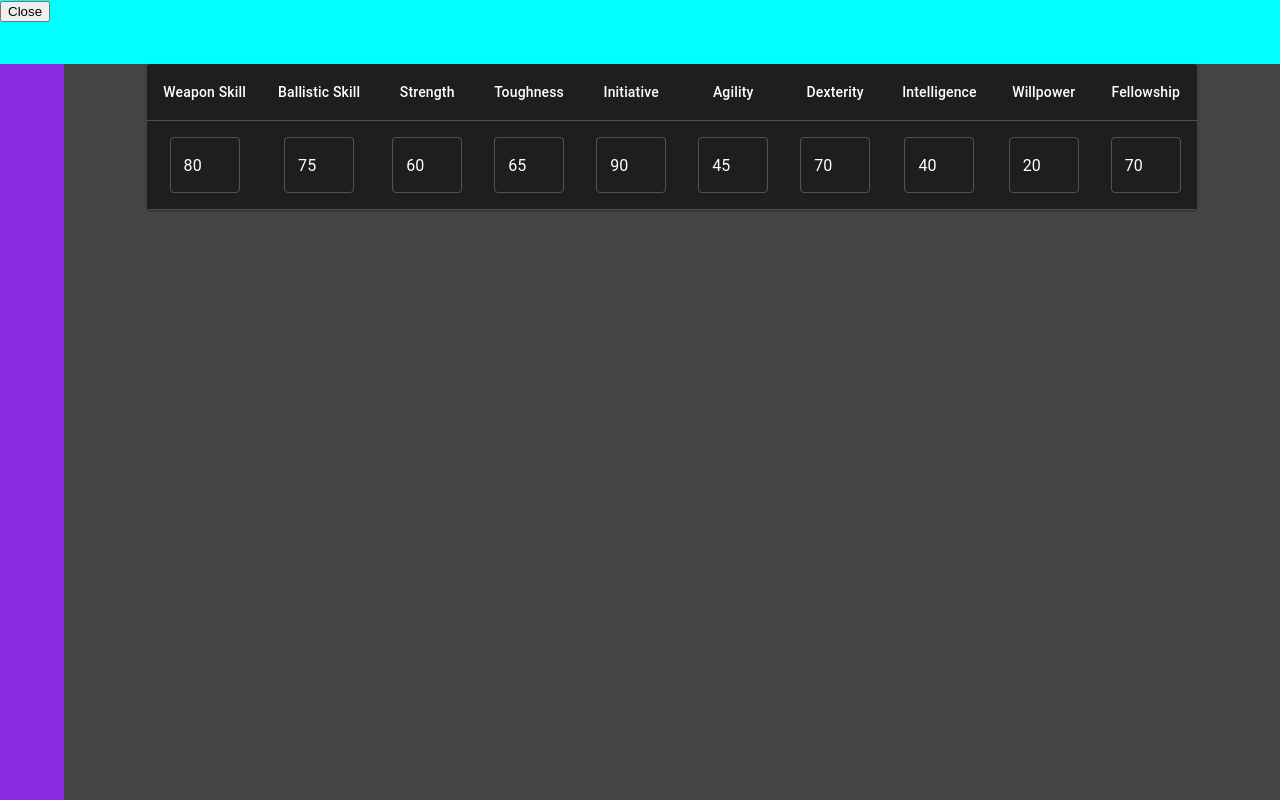
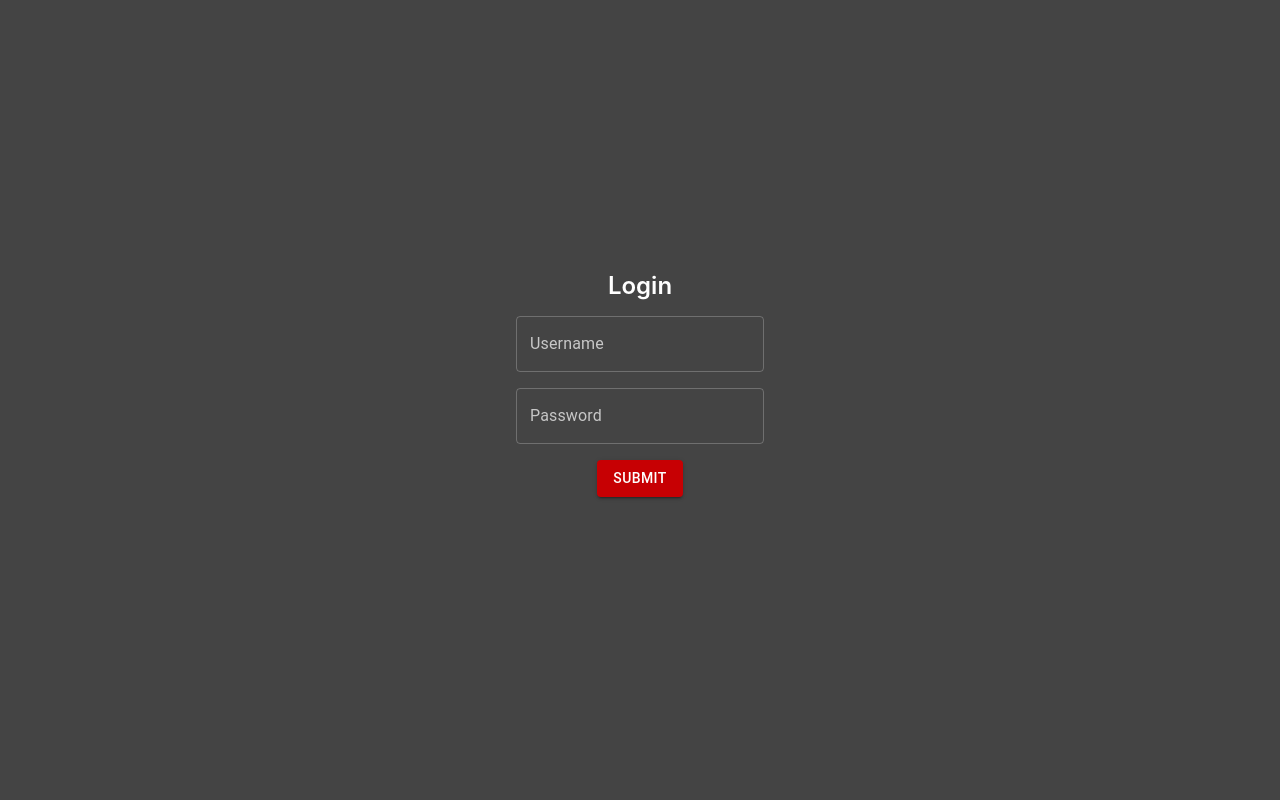
Before and after one commit to PJ-Leyden/ttrpg-companion, a React (Create React App) app: page /hello in a window 1280 px wide. Built offline with nearby package versions, Linux system fonts and the light colour scheme.

Commit message:
Added login page and token storage

```diff
--- a/src/common/CoreTable.tsx
+++ b/src/common/CoreTable.tsx
@@ -36,9 +36,12 @@ export interface ICoreTableHeader<T extends IAllStringKeyProps> {
 
 const CoreTable = <T extends IAllStringKeyProps>(props: ICoreTableProps<T>) => {
     const tableHeaders = useMemo(() => {
-        return props.headers.map((header) => {
+        return props.headers.map((header, index) => {
             return (
-                <TableCell className={styles.headerCell}>
+                <TableCell
+                    key={`${index}-${header.label}`}
+                    className={styles.headerCell}
+                >
                     {header.label}
                 </TableCell>
             );
@@ -46,10 +49,14 @@ const CoreTable = <T extends IAllStringKeyProps>(props: ICoreTableProps<T>) => {
     }, [props.headers]);
 
     const buildDataCell = useCallback(
-        (columnHeader: ICoreTableHeader<T>, data: any) => {
+        (index: number, columnHeader: ICoreTableHeader<T>, data: any) => {
             if (columnHeader.componentFormat) {
                 return (
-                    <TableCell align="center" className={styles.dataCell}>
+                    <TableCell
+                        key={index}
+                        align="center"
+                        className={styles.dataCell}
+                    >
                         {columnHeader.componentFormat(data)}
                     </TableCell>
                 );
@@ -60,11 +67,12 @@ const CoreTable = <T extends IAllStringKeyProps>(props: ICoreTableProps<T>) => {
     );
 
     const tableRows = useMemo(() => {
-        return props.data.map((rowItem) => {
+        return props.data.map((rowItem, index) => {
             return (
-                <TableRow>
-                    {props.headers.map((columnHeader, _index) => {
+                <TableRow key={index}>
+                    {props.headers.map((columnHeader, index) => {
                         return buildDataCell(
+                            index,
                             columnHeader,
                             rowItem[columnHeader.keyName]
                         );
--- /dev/null
+++ b/src/common/framework/Login/Login.module.css
@@ -0,0 +1,10 @@
+.pageLayout {
+    width: 100%;
+    height: 100vh;
+}
+
+.loginText {
+    color: #ffffff;
+    font-size: x-large;
+    font-weight: 600;
+}
--- /dev/null
+++ b/src/common/framework/Login/Login.tsx
@@ -0,0 +1,48 @@
+import { Button, Grid, TextField } from "@mui/material";
+import styles from "./Login.module.css";
+import { FormikProps, withFormik } from "formik";
+import { IUserLogin } from "./models";
+
+export interface ILoginProps {
+    setToken: (token: string) => void;
+}
+
+const Login: React.FC<ILoginProps & FormikProps<IUserLogin>> = (props) => {
+    return (
+        <Grid
+            container
+            direction="column"
+            justifyContent="center"
+            alignItems="center"
+            rowSpacing={2}
+            sx={{ minHeight: "100vh" }}
+        >
+            <Grid className={styles.loginText}>Login</Grid>
+            <Grid item>
+                <TextField type="text" label="Username" />
+            </Grid>
+            <Grid item>
+                <TextField type="password" label="Password" />
+            </Grid>
+            <Grid item>
+                <Button
+                    variant="contained"
+                    onClick={() => props.handleSubmit()}
+                >
+                    Submit
+                </Button>
+            </Grid>
+        </Grid>
+    );
+};
+
+const formikConnect = withFormik<ILoginProps, IUserLogin>({
+    handleSubmit: (values, formikBag) => {
+        /**
+         * TODO: Need to actually call out to function app to receive token.
+         */
+        formikBag.props.setToken("default_token");
+    },
+});
+
+export default formikConnect(Login);
--- /dev/null
+++ b/src/common/framework/Login/models.ts
@@ -0,0 +1,4 @@
+export interface IUserLogin {
+	username: string;
+	password: string;
+}
--- a/src/common/framework/MainLayout.module.css
+++ b/src/common/framework/MainLayout.module.css
@@ -23,13 +23,13 @@
 .appBar {
     width: 100%;
     height: 64px;
-    background-color: aqua;
+    background-color: black;
 }
 
 .test {
     width: 250px;
     height: Calc(100vh - 64px);
-    background-color: blueviolet;
+    background-color: lightgray;
     transition: width 0.8s ease-out;
     display: flex;
 }
--- a/src/common/framework/MainLayout.tsx
+++ b/src/common/framework/MainLayout.tsx
@@ -1,29 +1,34 @@
-import { ReactElement } from "react";
+import { ReactElement, useState } from "react";
 import styles from "./MainLayout.module.css";
-import { useState } from "react";
+import MenuIcon from "@mui/icons-material/Menu";
+import { Grid } from "@mui/material";
 
 interface IMainLayoutProps {
     coreWebsiteComponent: ReactElement;
 }
 
 const MainLayout: React.FC<IMainLayoutProps> = (props) => {
-    const [drawerOpen2, setDrawerOpen2] = useState<boolean>(false);
+    const [leftNavOpen, setLeftNavOpen] = useState<boolean>(false);
 
     return (
         <div id="main-container" className={styles.top}>
             <div id="application-bar" className={styles.appBar}>
-                <button
-                    id="test-menu-button"
-                    onClick={() => setDrawerOpen2(!drawerOpen2)}
-                >
-                    Close
-                </button>
+                <Grid container alignContent="center" sx={{ height: "100%" }}>
+                    <Grid item sx={{ marginLeft: "10px", marginBottom: "2px" }}>
+                        <button
+                            id="test-menu-button"
+                            onClick={() => setLeftNavOpen(!leftNavOpen)}
+                        >
+                            <MenuIcon />
+                        </button>
+                    </Grid>
+                </Grid>
             </div>
             <div id="content-container" className={styles.flexBoi}>
                 <div
                     id="left-nav-container"
                     className={`${styles.test} ${
-                        drawerOpen2 ? styles.testEnd : styles.testStart
+                        leftNavOpen ? styles.testEnd : styles.testStart
                     }`}
                 />
                 <div id="page-container" className={styles.pageContainer}>
--- a/src/common/framework/MainPage.tsx
+++ b/src/common/framework/MainPage.tsx
@@ -1,20 +1,59 @@
 import { RouterProvider, createBrowserRouter } from "react-router-dom";
-import WarhammerCharacterSheet from "../../warhammer/WarhammerCharacterSheet";
-import { IWarhammerCharacteristics } from "../../warhammer/models";
 import MainLayout from "./MainLayout";
 import { routes } from "./routes";
+import { useCallback, useEffect, useState } from "react";
+import Login from "./Login/Login";
+import { CircularProgress } from "@mui/material";
 
 interface IMainPageProps {}
 
-/**
- * Meant for the router.
- */
 const MainPage: React.FC<IMainPageProps> = (props) => {
     const router = createBrowserRouter(routes);
+    const [token, setToken] = useState<string | null>(null);
+    const [loading, setLoading] = useState<boolean>(true);
 
-    return (
-        <MainLayout coreWebsiteComponent={<RouterProvider router={router} />} />
-    );
+    useEffect(() => {
+        setLoading(true);
+        const decodedCookie = decodeURIComponent(document.cookie);
+        let ca = decodedCookie.split(";");
+        let tokenCookie = "";
+        for (let i = 0; i < ca.length; i++) {
+            let c = ca[i];
+            while (c.charAt(0) === " ") {
+                c = c.substring(1);
+            }
+            if (c.indexOf("token=") === 0) {
+                tokenCookie = c.substring("token=".length, c.length);
+            }
+        }
+        if (tokenCookie !== "") {
+            setToken(tokenCookie);
+        }
+        setLoading(false);
+    }, []);
+
+    const assignToken = useCallback((token: string) => {
+        document.cookie = `token=${token}`;
+        setToken(token);
+    }, []);
+
+    const getComponent = useCallback(() => {
+        if (loading) {
+            return <CircularProgress />;
+        }
+
+        if (!token) {
+            return <Login setToken={assignToken} />;
+        }
+
+        return (
+            <MainLayout
+                coreWebsiteComponent={<RouterProvider router={router} />}
+            />
+        );
+    }, [assignToken, loading, router, token]);
+
+    return <>{getComponent()}</>;
 };
 
 export default MainPage;
--- a/src/common/framework/routes.tsx
+++ b/src/common/framework/routes.tsx
@@ -17,11 +17,7 @@ const initSheet: IWarhammerCharacteristics = {
 
 export const routes: RouteObject[] = [
     {
-        path: "/test",
-        element: <WarhammerCharacterSheet sheet={initSheet} />,
-    },
-    {
-        path: "/hello",
+        path: "/warhammer",
         element: <WarhammerCharacterSheet sheet={initSheet} />,
     },
     {
--- a/src/warhammer/WarhammerCharacterSheet.module.css
+++ b/src/warhammer/WarhammerCharacterSheet.module.css
@@ -1,15 +1,4 @@
-.pageLayout {
-    display: flex;
-    flex-grow: 1;
-    justify-content: center;
-}
-
 .characteristicNumberInput {
     max-width: 5em;
     text-align: center;
 }
-
-.characterSheetGrid {
-    margin: 0 0 0 0;
-    justify-content: center;
-}
--- a/src/warhammer/WarhammerCharacterSheet.tsx
+++ b/src/warhammer/WarhammerCharacterSheet.tsx
@@ -142,11 +142,9 @@ const WarhammerCharacterSheet: React.FC<
     );
 
     return (
-        <div className={styles.pageLayout}>
-            <Grid className={styles.characterSheetGrid}>
-                <Grid item>{table}</Grid>
-            </Grid>
-        </div>
+        <Grid container justifyContent="center" sx={{ margin: "20px" }}>
+            <Grid item>{table}</Grid>
+        </Grid>
     );
 };
 
```
